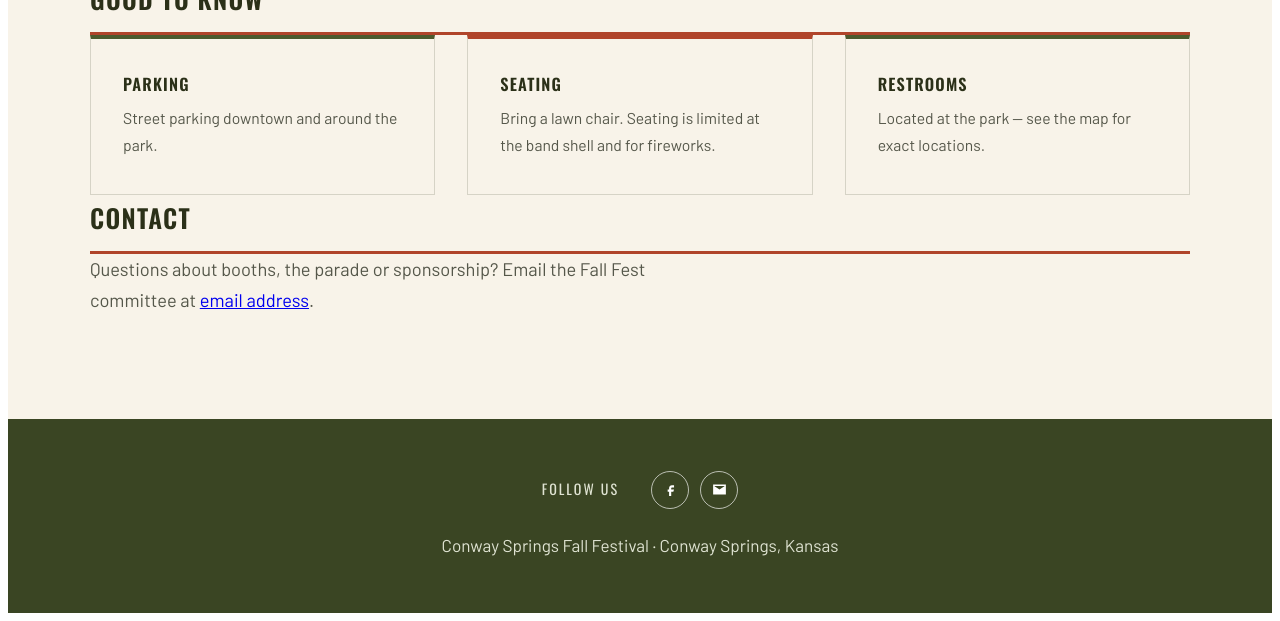
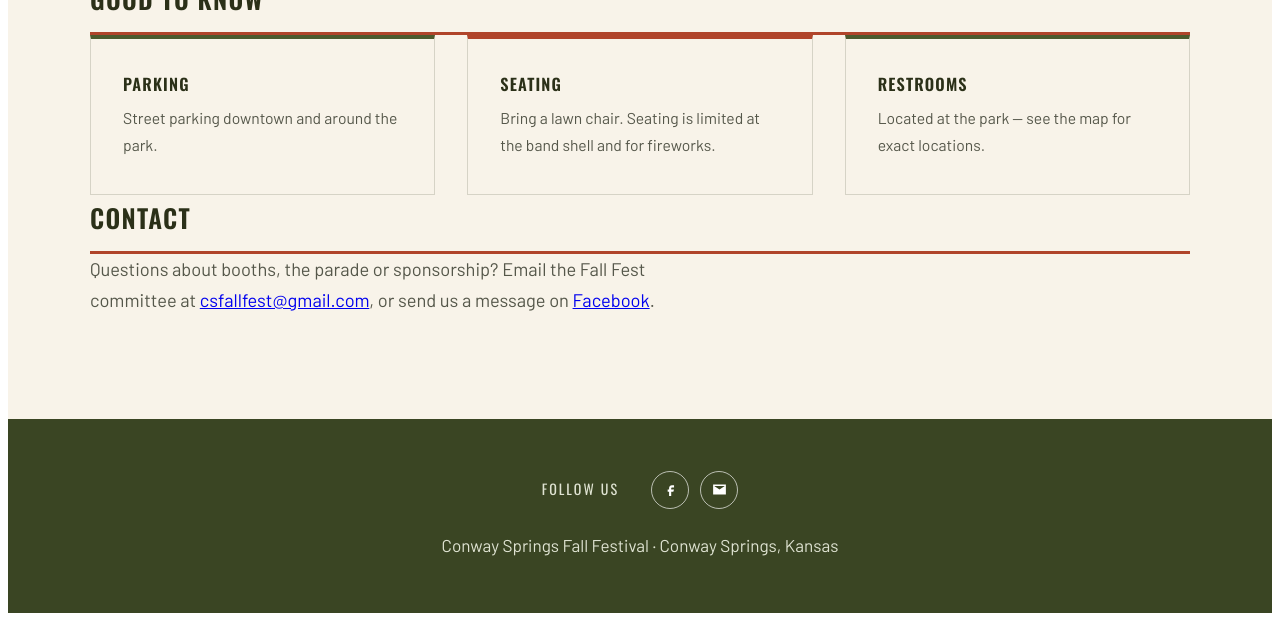
Before and after one commit to kbirket/conwayspringsfallfest, a Jekyll site: the page built from info.html, in a window 1280 px wide and 900 px high, scrolled down 1080 px, cut to the strip 279-900 px from the top of the window. Built offline with Jekyll 4.4.1, drawn with Linux system fonts in a browser that asks for light colours; some of the changed lines change nothing that is shown.

Commit message:
add facebook and emial links

```diff
--- a/_layouts/default.html
+++ b/_layouts/default.html
@@ -48,8 +48,8 @@
   <div class="csff__wrap csff__footinner">
     <p style="font-family:'Oswald',sans-serif;text-transform:uppercase;letter-spacing:.14em;font-size:.88rem;">Follow us</p>
     <div class="csff__social">
-      <a href="#REPLACE-LINK" aria-label="Facebook"><svg viewBox="0 0 24 24"><path d="M14 9h3V6h-3c-2.2 0-4 1.8-4 4v2H8v3h2v6h3v-6h3l1-3h-4v-2c0-.6.4-1 1-1z"/></svg></a>
-      <a href="mailto:#REPLACE-LINK" aria-label="Email the committee"><svg viewBox="0 0 24 24"><path d="M3 5h18v14H3V5zm2 2v.4l7 4.6 7-4.6V7H5z"/></svg></a>
+      <a href="https://www.facebook.com/profile.php?id=100069818202133" target="_blank" rel="noopener noreferrer" aria-label="Fall Fest on Facebook (opens in a new tab)"><svg viewBox="0 0 24 24"><path d="M14 9h3V6h-3c-2.2 0-4 1.8-4 4v2H8v3h2v6h3v-6h3l1-3h-4v-2c0-.6.4-1 1-1z"/></svg></a>
+      <a href="mailto:csfallfest@gmail.com" aria-label="Email the Fall Fest committee"><svg viewBox="0 0 24 24"><path d="M3 5h18v14H3V5zm2 2v.4l7 4.6 7-4.6V7H5z"/></svg></a>
     </div>
     <p style="width:100%;">Conway Springs Fall Festival &middot; Conway Springs, Kansas</p>
   </div>
--- a/info.html
+++ b/info.html
@@ -37,6 +37,5 @@
     </div>
 
     <h3 class="csff__dayhead">Contact</h3>
-    <p class="csff__lede">Questions about booths, the parade or sponsorship? Email the Fall Fest committee at <a href="mailto:#REPLACE-LINK">email address</a>.<!-- EDIT: contact --></p>
-  </div>
+<p class="csff__lede">Questions about booths, the parade or sponsorship? Email the Fall Fest committee at <a href="mailto:csfallfest@gmail.com">csfallfest@gmail.com</a>, or send us a message on <a href="https://www.facebook.com/profile.php?id=100069818202133" target="_blank" rel="noopener noreferrer">Facebook</a>.</p>  </div>
 </section>
```
